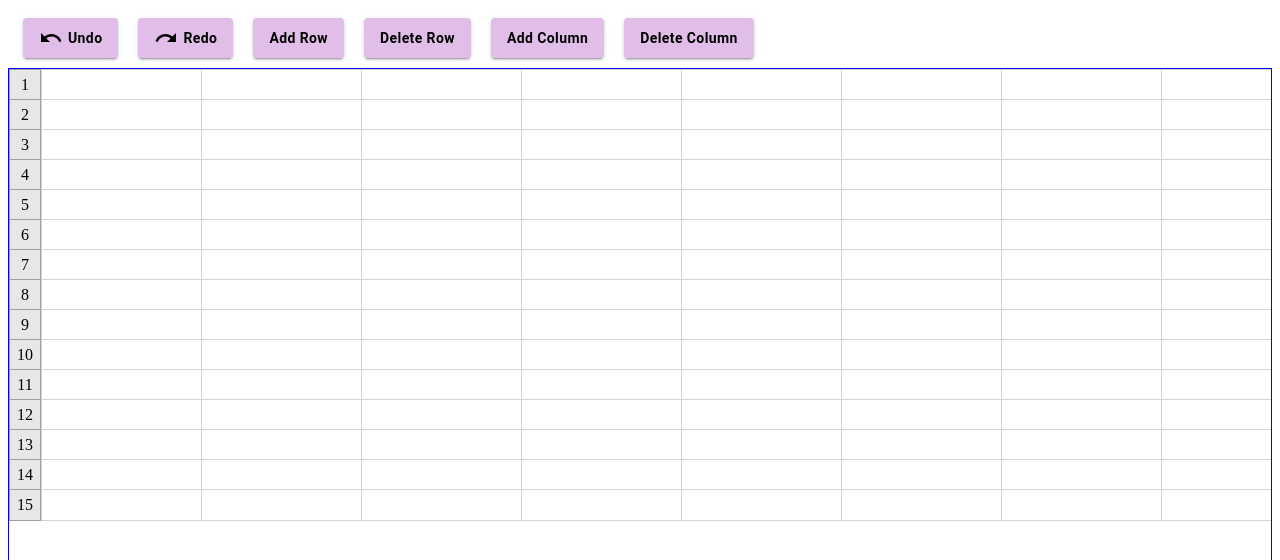
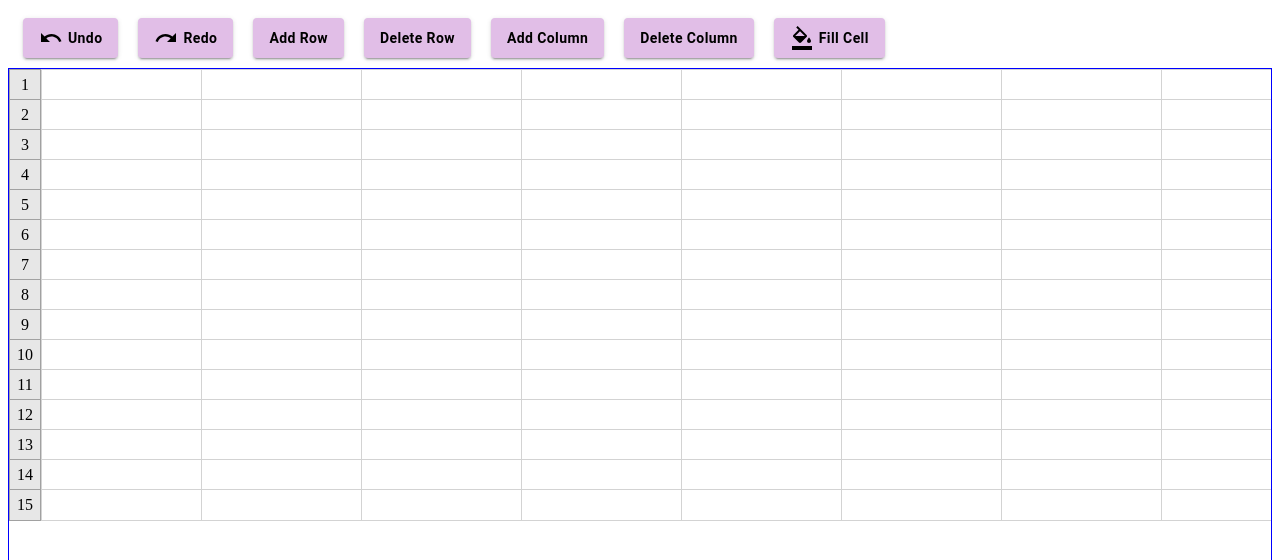
Before and after one commit to dansusman/spreadsheet, a React (Create React App) app in the folder PhaseC/: page / in a window 1280 px wide. Shown: the top 560 px of the page. Built offline with nearby package versions, Linux system fonts and the light colour scheme.

Commit message:
add fill cell

```diff
--- a/PhaseC/src/components/topBar/index.tsx
+++ b/PhaseC/src/components/topBar/index.tsx
@@ -4,6 +4,7 @@ import { ApplicationState } from "../../store";
 import Button from "@mui/material/Button";
 import UndoIcon from "@mui/icons-material/Undo";
 import RedoIcon from "@mui/icons-material/Redo";
+import FormatColorFillIcon from "@mui/icons-material/FormatColorFill";
 import {
     addColumn,
     addRow,
@@ -89,6 +90,18 @@ const TopBar = (props: Props) => {
             >
                 Delete Column
             </Button>
+            <Button
+                sx={{
+                    ...buttonTheme,
+                }}
+                variant="contained"
+                onClick={() => {}}
+            >
+                <div className="label">
+                    <FormatColorFillIcon />
+                    <span>Fill Cell</span>
+                </div>
+            </Button>
         </div>
     );
 };
```
